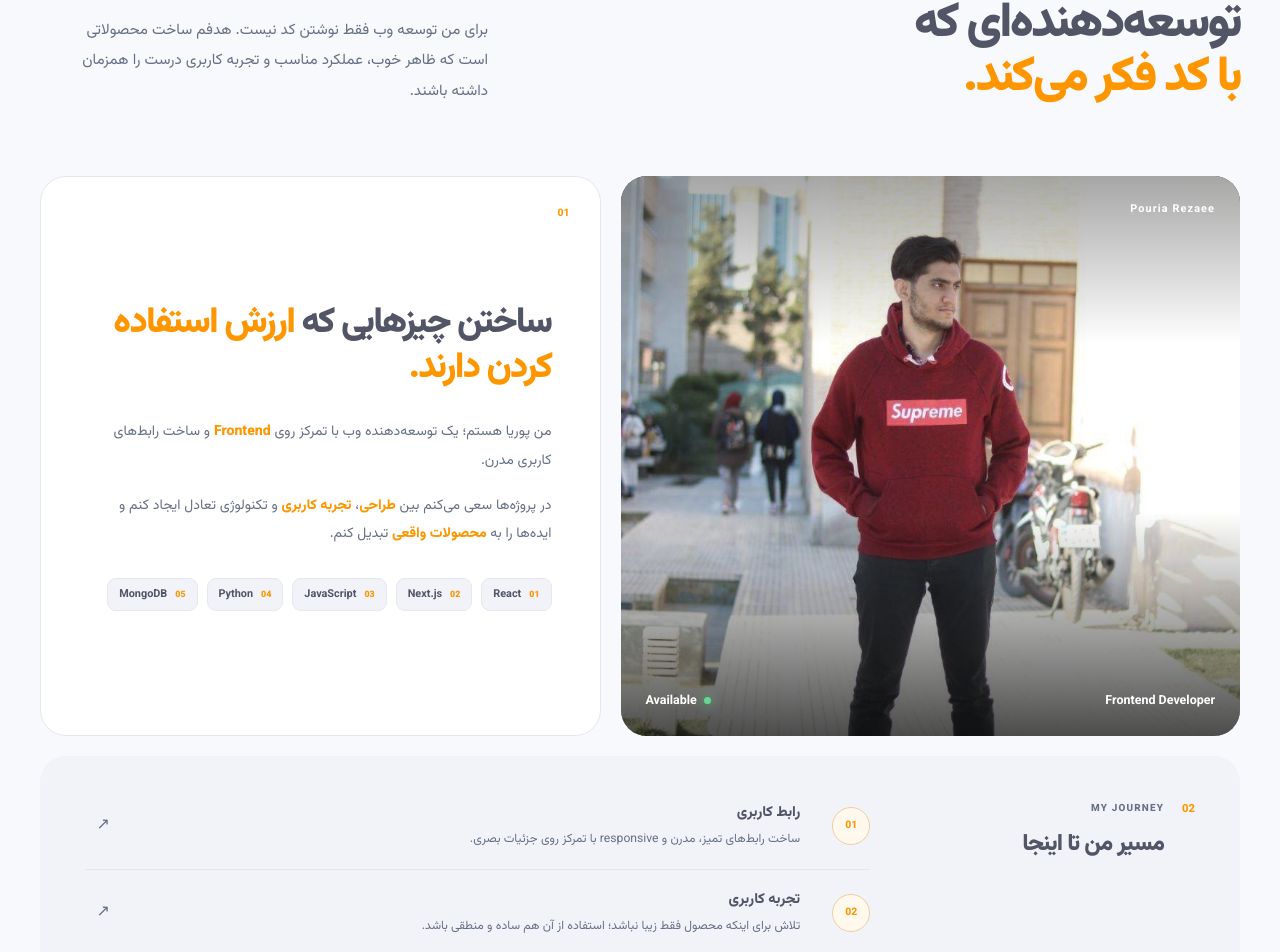
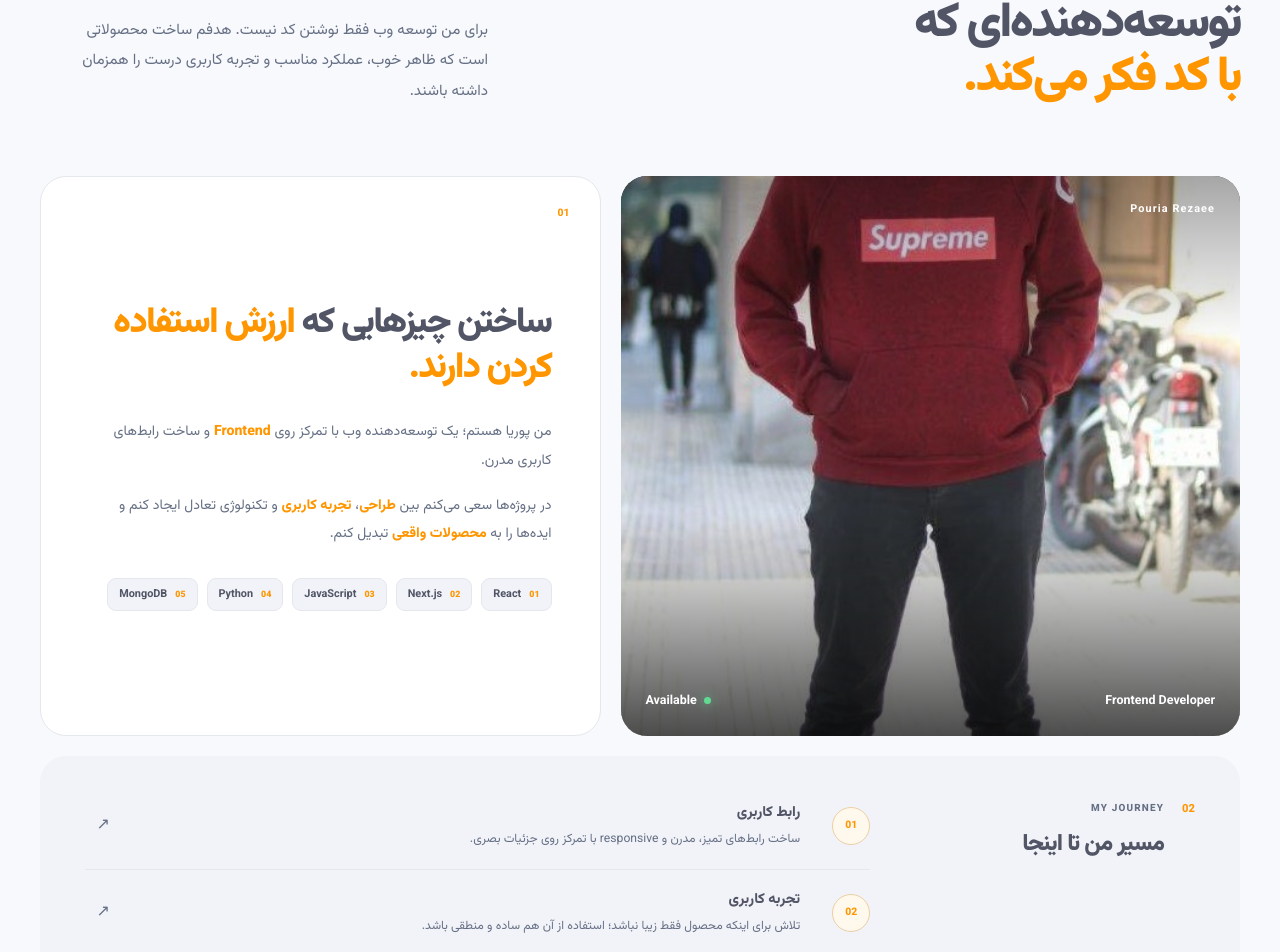
Before and after one commit to pouria-rezaee/portfolio, a Next.js app: page / in a window 1280 px wide. Shown: the part 923-1875 px from the top of the page. Built offline with nearby package versions, Linux system fonts and the light colour scheme.

Commit message:
Fix GitHub Pages image paths

```diff
--- a/components/home/AboutPreview.js
+++ b/components/home/AboutPreview.js
@@ -100,7 +100,7 @@ export default function AboutPreview() {
             viewport={{ once: true, amount: 0.2 }}
           >
             <Image
-              src="/images/profile/myself.jpg"
+              src="/images/profile/myself2.jpg"
               alt="پوریا رضایی"
               fill
               sizes="(max-width: 800px) 100vw, 50vw"
--- a/data/projects.js
+++ b/data/projects.js
@@ -9,7 +9,7 @@ export const projects = [
     longDescription:
       "CityBus Tracker یک سامانه مدیریت حمل‌ونقل شهری است که با هدف بهبود تجربه مسافران و مدیریت بهتر ناوگان طراحی شده است. این پروژه امکان مشاهده موقعیت اتوبوس‌ها روی نقشه، بررسی مسیرها و ارائه اطلاعات کاربردی درباره ناوگان را فراهم می‌کند.",
     technologies: ["Next.js", "React", "JavaScript", "Leaflet"],
-    image: "/images/projects/citybus.jpg",
+    image: `${process.env.NEXT_PUBLIC_BASE_PATH || ""}/images/projects/citybus.jpg`,
     featured: true,
     github: "#",
     demo: "#",
@@ -24,7 +24,7 @@ export const projects = [
     longDescription:
       "این پروژه یک فروشگاه اینترنتی با رابط کاربری مدرن است که با تمرکز بر ساختار مناسب صفحات، نمایش محصولات و تجربه کاربری طراحی شده است.",
     technologies: ["React", "JavaScript", "CSS"],
-    image: "/images/projects/store.jpg",
+    image: `${process.env.NEXT_PUBLIC_BASE_PATH || ""}/images/projects/store.jpg`,
     featured: true,
     github: "#",
     demo: "#",
@@ -38,7 +38,7 @@ export const projects = [
     longDescription:
       "یک وبلاگ شخصی با طراحی مینیمال که برای انتشار و دسته‌بندی مطالب و ایجاد یک تجربه مطالعه مناسب ساخته شده است.",
     technologies: ["Next.js", "React", "CSS"],
-    image: "/images/projects/blog.jpg",
+    image: `${process.env.NEXT_PUBLIC_BASE_PATH || ""}/images/projects/blog.jpg`,
     featured: true,
     github: "#",
     demo: "#",
```
